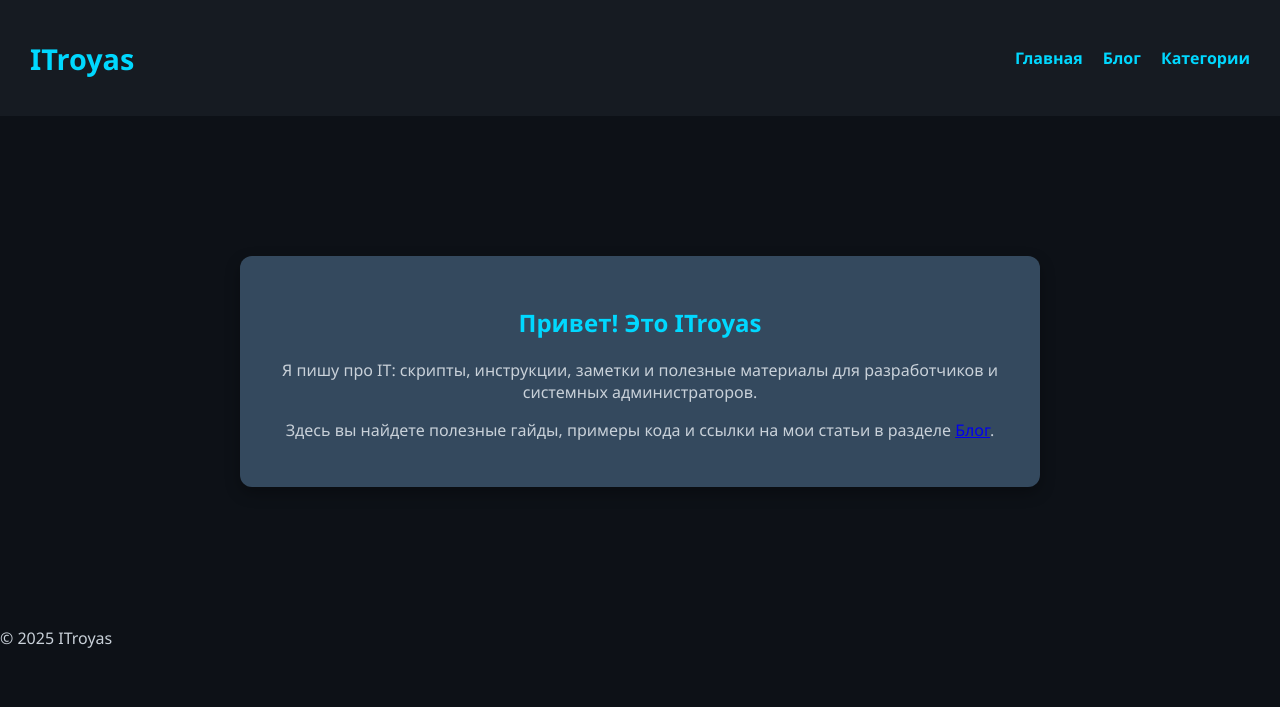
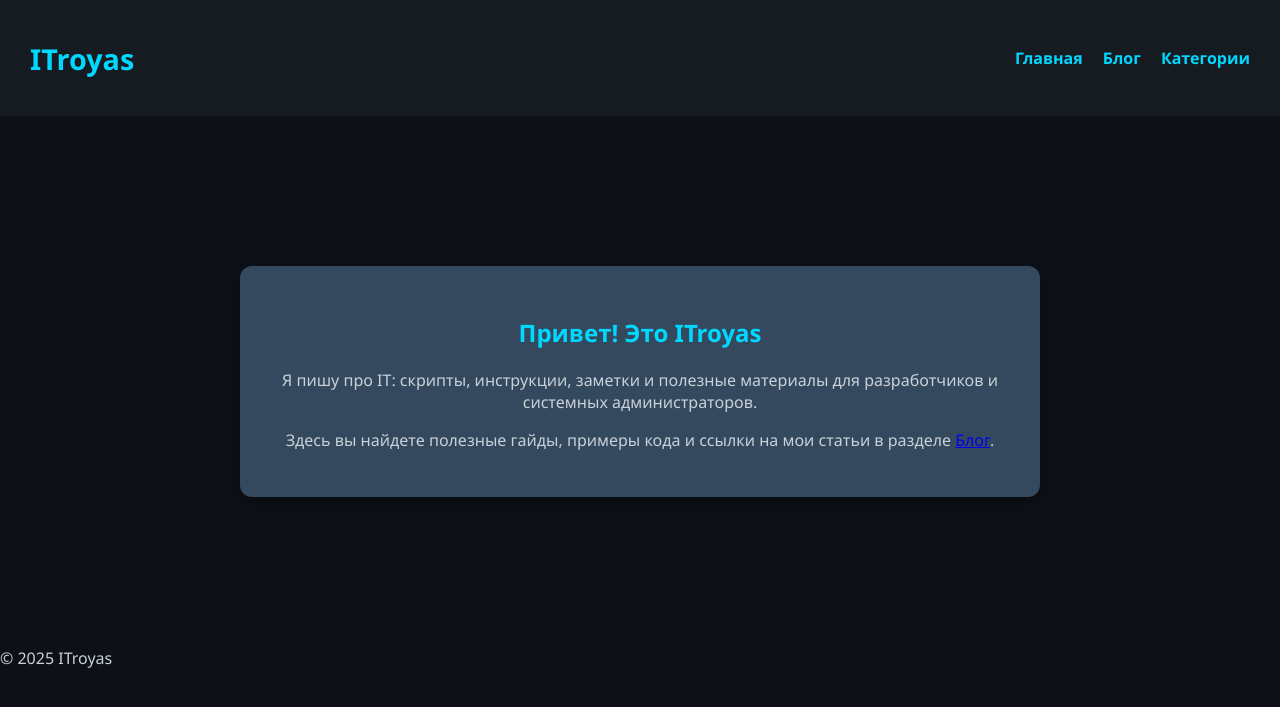
Before and after one commit to ITroyas/itroyas.github.io, a Jekyll site: the page built from index.md, in a window 1280 px wide. Shown: the top 707 px of the page. Built offline with Jekyll 4.4.1, drawn with Linux system fonts in a browser that asks for light colours.

Commit message:
Update custom.css

```diff
--- a/assets/css/custom.css
+++ b/assets/css/custom.css
@@ -53,7 +53,7 @@
 .content {
   max-width: 800px;
   margin: 40px auto;
-  padding: 0 20px;
+  padding: 10px 50px;
 }
 
 /* Главная */
```
